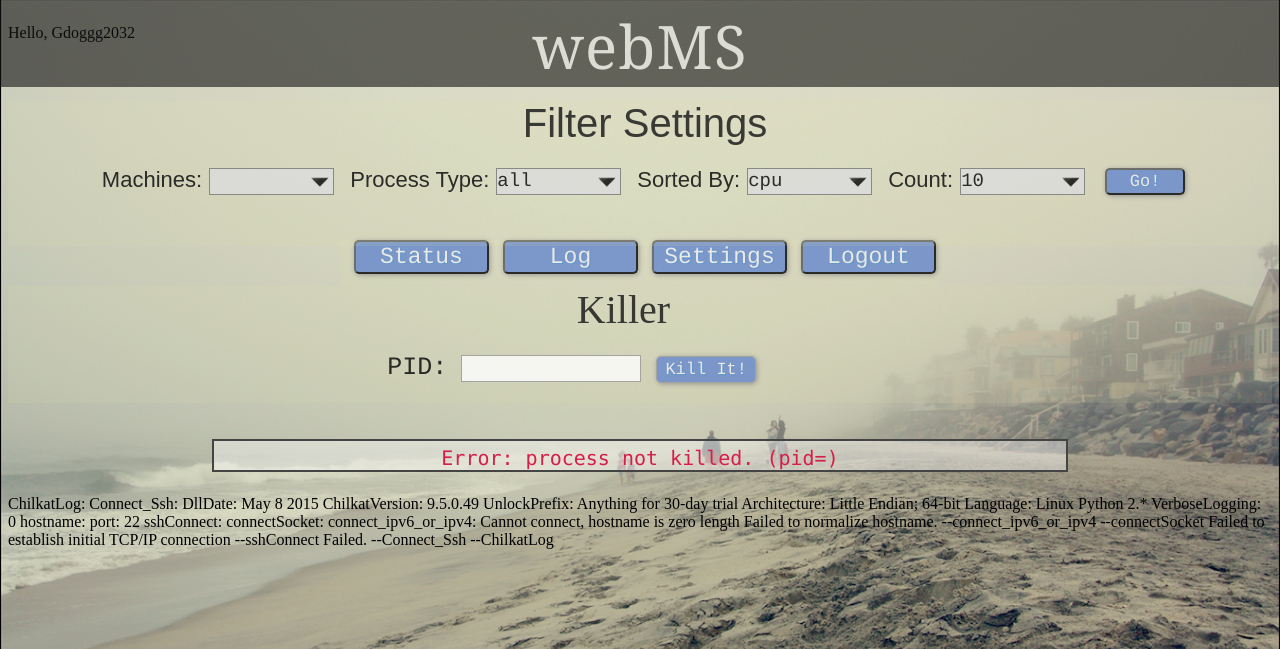
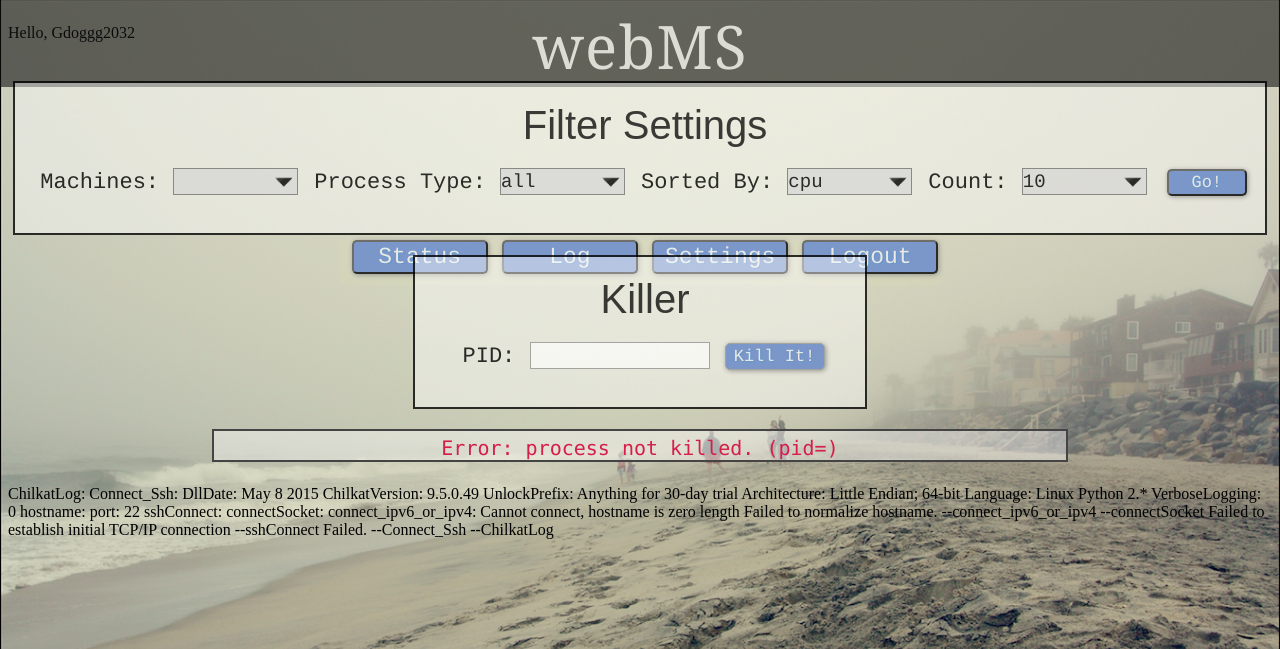
Before and after one commit to sycLin/CNLab-Final-Project, a PHP site: page /kill_process.html in a window 1280 px wide. Shown: the top 649 px of the page. Run offline with PHP 8.4, Linux system fonts and the light colour scheme.

Commit message:
modify background of some blocks

```diff
--- /dev/null
+++ b/html_file/delete_machine.html
@@ -0,0 +1 @@
+<html><head><title>webMS: Welcome Back!</title><link rel=stylesheet type='text/css' href='main.css'></head><body><h1 id='header'><span>webMS</span></h1><hr><p id='User'><span class='circles-loader'>Loading&#8230;</span>&nbsp;&nbsp;Hello, brianhuang</p><hr><div id='menu'><form action='' method='get'><input type='submit' class='button' name='changeview' value='Status'><input type='submit' class='button' name='changeview' value='User List'><input type='submit' class='active_button' name='changeview' value='Settings'><input type='submit' class='button' name='changeview' value='Logout'></form></div><hr id='HR'><div id='demc'><h2>Delete this machine: linux13?</h2><form action='' method='POST'><input type='hidden' name='mname' value='linux13'><input type='submit' class='button' name='delete_machine' value='Confirm'></form></div></body></html>
--- a/html_file/main.css
+++ b/html_file/main.css
@@ -160,12 +160,12 @@ hr {
 }
 
 #menu .button {
-    width: 22.5%;
+    width: 22.7%;
     background: #68C;
     text-align: center;
     font: 23px Courier, Candara, Cambria, Verdana, serif;
     margin-left: 10px;
-    padding: 2px 5px 2px 5px;
+    padding: 2px 6px 2px 6px;
     color: #EEE;
     box-shadow: 1px 1px 5px #888;
     border-radius: 5px;
@@ -200,14 +200,18 @@ hr {
     top: 330px;
     left: 50%;
     height: 145px;
-    width: 100%;
+    width: 1250px;
     /* margin-left: -50%; */
     text-align: center;
-    border-style: none;
     /*color: #D61E49;*/
-    background: rgba(224, 224, 172, 0.15);
-    /*border: solid;
-    border-width: 2px;*/
+    background: rgba(255, 255, 255, 0.55);
+    border-style: solid;
+    border-color: #000;
+    border-width: 2px;
+    margin-top: 20px;
+    margin-left: auto;
+    margin-right: auto;
+    padding-bottom: 5px;
 }
 
 #filter p {
@@ -216,9 +220,9 @@ hr {
     _position: relative;
     top: 0px;*/
 
-
-    display:block;
-    text-align: center;
+    display: block;
+    text-align: center;
+    margin-top: 20px;
     margin-left: 10px;
     font-size: 40px;
     font: 40px Constantia, Arial;
@@ -232,7 +236,7 @@ hr {
     top: -19px;
     margin-left: 7px;
     margin-right: 2px;
-    font: 22px Arial, sans-serif;
+    font: 22px Courier, Arial, sans-serif;
 }
 
 #filter select {
@@ -302,12 +306,21 @@ hr {
     width: 100%;
     margin-left: -50%;
     text-align: center;*/
-    border-style: none;
     /*color: #D61E49;*/
-    background: rgba(224, 224, 172, 0.15);
-
-    /*border: solid;
-    border-width: 2px;*/
+
+    height: 145px;
+    width: 450px;
+    /* margin-left: -50%; */
+    text-align: center;
+    /*color: #D61E49;*/
+    background: rgba(255, 255, 255, 0.55);
+    border-style: solid;
+    border-color: #000;
+    border-width: 2px;
+    margin-top: 20px;
+    margin-left: auto;
+    margin-right: auto;
+    padding-bottom: 5px;
 }
 
 #killer p {
@@ -317,28 +330,28 @@ hr {
     top: 0px;
     text-align: left;
     margin-left: 10px;*/
-    display:block;
-
-    width: 30%;
-    margin-left: 45%;
-    font-size: 40px;
-    font: Cambria, Courier, serif, Arial;
+    display: block;
+    text-align: center;
+    margin-top: 20px;
+    margin-left: 10px;
+    font: 40px Constantia, Arial;
     color: #111;
 }
 
 #killer label {
-    width: 10%;
     /*
     position: relative;
     _position: relative;
     top: -20px;
     left: -36.5%;
     */
-    position: relative;
-    _position: relative;
-    top: -20px;
-    margin-left:30%;
-    font: 25px Courier, Candara, Cambria, Verdana, serif;
+    width: 10%;
+    position: relative;
+    _position: relative;
+    top: -19px;
+    margin-left: 7px;
+    margin-right: 2px;
+    font: 22px Courier, Arial, sans-serif;
 }
 
 #killer input {
```
Also changed, not shown: other parts of html_file/main.css (+80 -44 lines), html_file/user_list.html (added, +26 -0 lines).
